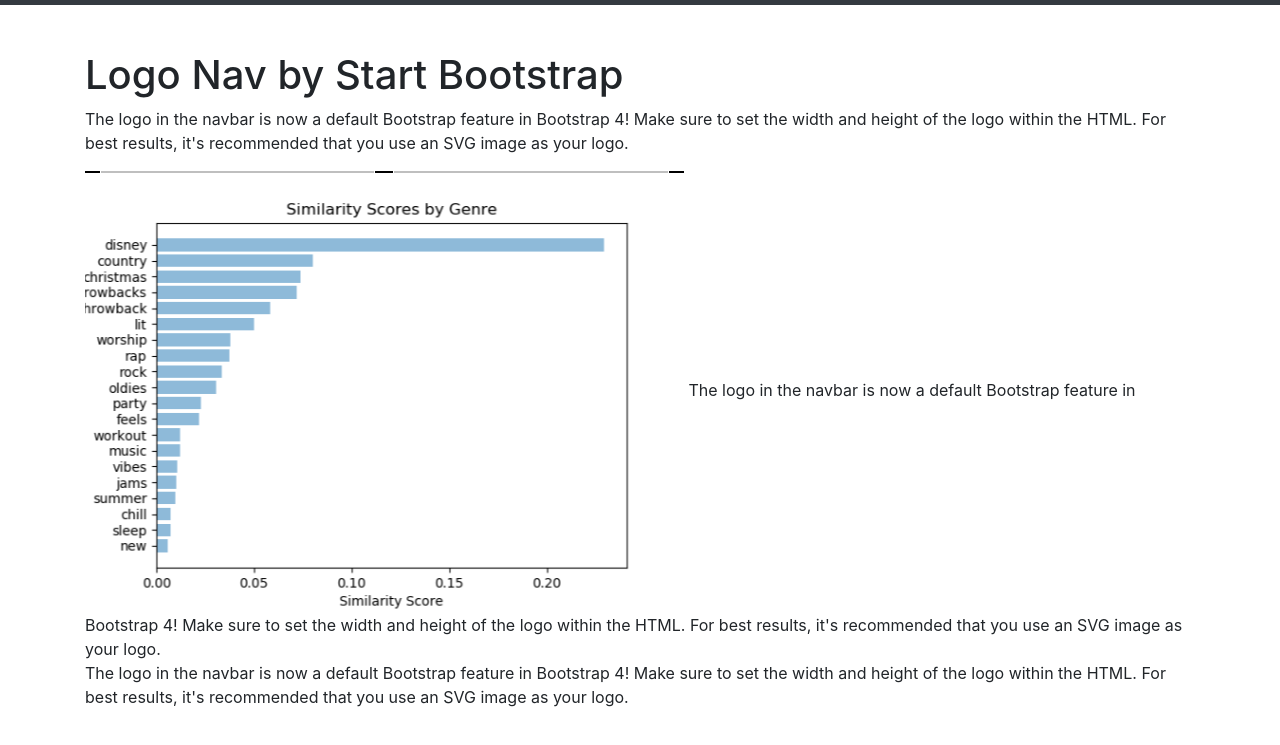
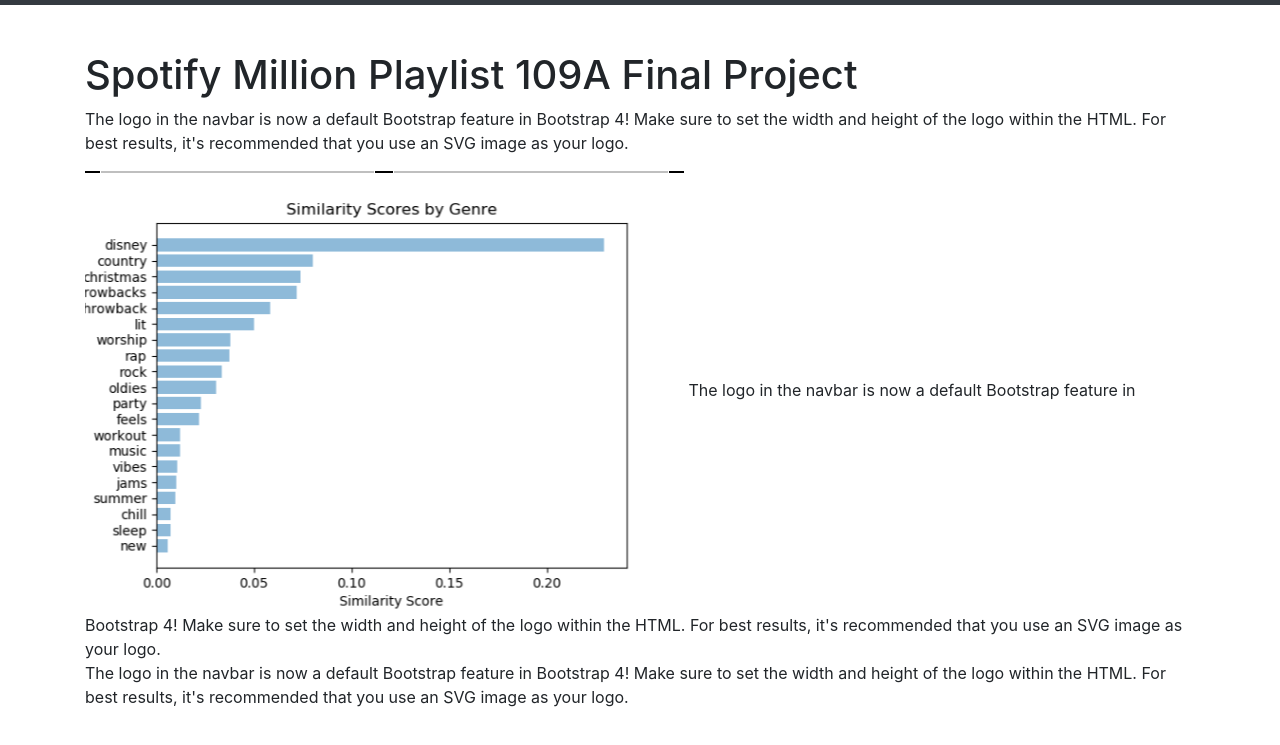
Before and after one commit to tlebryk/SpotifyMRS, a website: page index.html in a window 1280 px wide. Shown: the part 53-798 px from the top of the page. Drawn offline with Linux system fonts and the light colour scheme.

Commit message:
title change

```diff
--- a/index.html
+++ b/index.html
@@ -57,7 +57,7 @@
 
     <!-- Page Content -->
     <div class="container">
-      <h1 class="mt-5">Logo Nav by Start Bootstrap</h1>
+      <h1 class="mt-5">Spotify Million Playlist 109A Final Project</h1>
       <p>The logo in the navbar is now a default Bootstrap feature in Bootstrap 4! Make sure to set the width and height of the logo within the HTML. For best results, it's recommended that you use an SVG image as your logo.</p>
         <img style="padding: 0 15px float: left," src="graph.png" width="599" height="442"  align=”right” alt=""> The logo in the navbar is now a default Bootstrap feature in Bootstrap 4! Make sure to set the width and height of the logo within the HTML. For best results, it's recommended that you use an SVG image as your logo.
 
```
